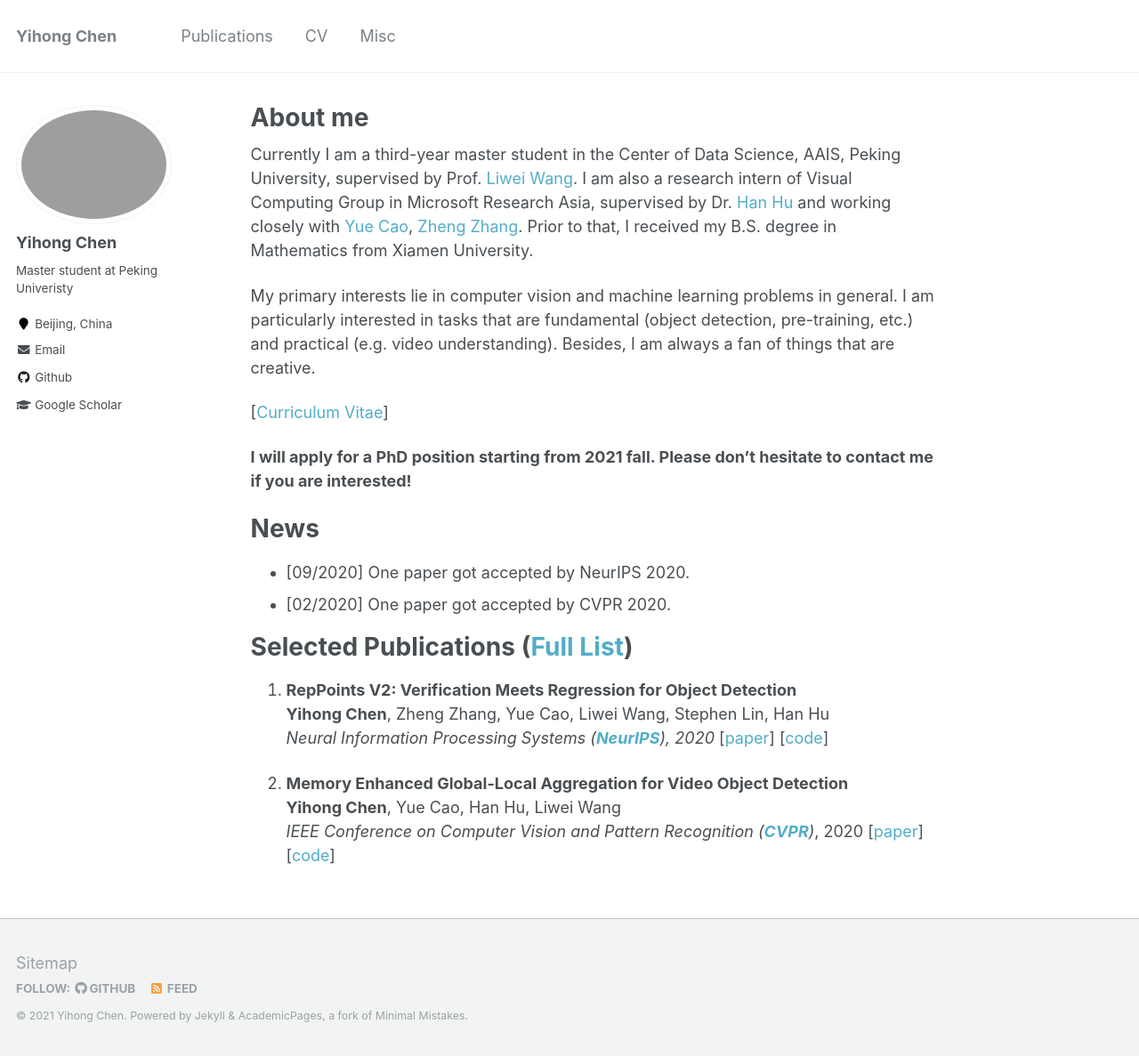
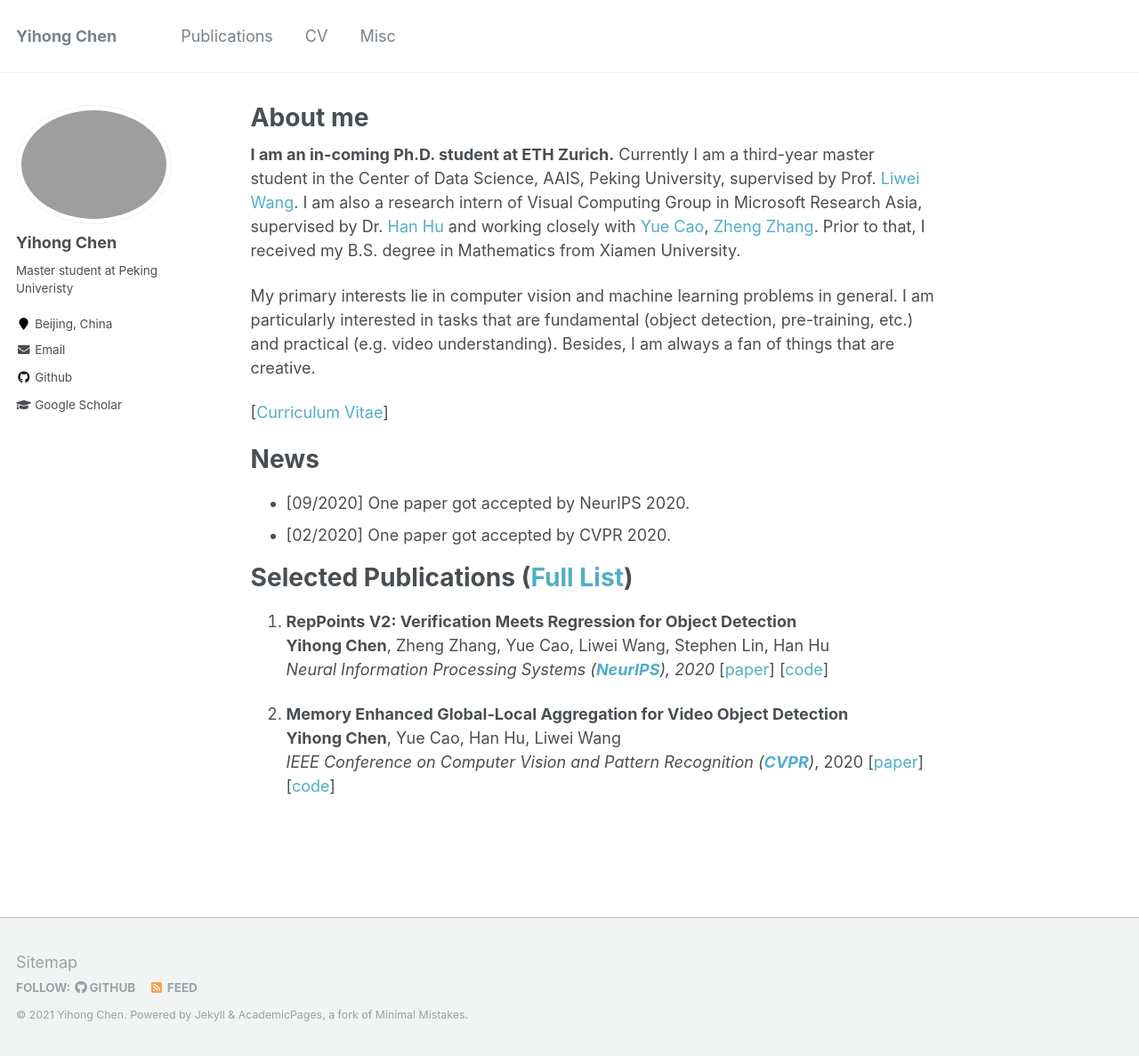
Before and after one commit to Scalsol/Scalsol.github.io, a Jekyll site: the page built from _pages/about.md, in a window 1280 px wide and 1187 px high. Shown: the whole window at 89% size. Built offline with Jekyll 4.4.1, drawn with Linux system fonts in a browser that asks for light colours.

Commit message:
update next stop

```diff
--- a/_pages/about.md
+++ b/_pages/about.md
@@ -8,13 +8,11 @@ redirect_from:
   - /about.html
 ---
 
-Currently I am a third-year master student in the Center of Data Science, AAIS, Peking University, supervised by Prof.  [Liwei Wang](http://www.liweiwang-pku.com/). I am also a research intern of Visual Computing Group in Microsoft Research Asia, supervised by Dr. [Han Hu](https://ancientmooner.github.io/) and working closely with [Yue Cao](http://yue-cao.me/), [Zheng Zhang](https://stupidzz.github.io/). Prior to that, I received my B.S. degree in Mathematics from Xiamen University.
+<strong>I am an in-coming Ph.D. student at ETH Zurich.</strong> Currently I am a third-year master student in the Center of Data Science, AAIS, Peking University, supervised by Prof.  [Liwei Wang](http://www.liweiwang-pku.com/). I am also a research intern of Visual Computing Group in Microsoft Research Asia, supervised by Dr. [Han Hu](https://ancientmooner.github.io/) and working closely with [Yue Cao](http://yue-cao.me/), [Zheng Zhang](https://stupidzz.github.io/). Prior to that, I received my B.S. degree in Mathematics from Xiamen University.
 
 My primary interests lie in computer vision and machine learning problems in general. I am particularly interested in tasks that are fundamental (object detection, pre-training, etc.) and practical (e.g. video understanding). Besides, I am always a fan of things that are creative.
 
 [[Curriculum Vitae](https://scalsol.github.io/files/cv.pdf)]
-
-<strong>I will apply for a PhD position starting from 2021 fall. Please don't hesitate to contact me if you are interested! </strong>
 
 News
 ======
```
Also changed, not shown: _pages/publications.md (+4 -6 lines), _pages/publications_old.md (added, +24 -0 lines).
